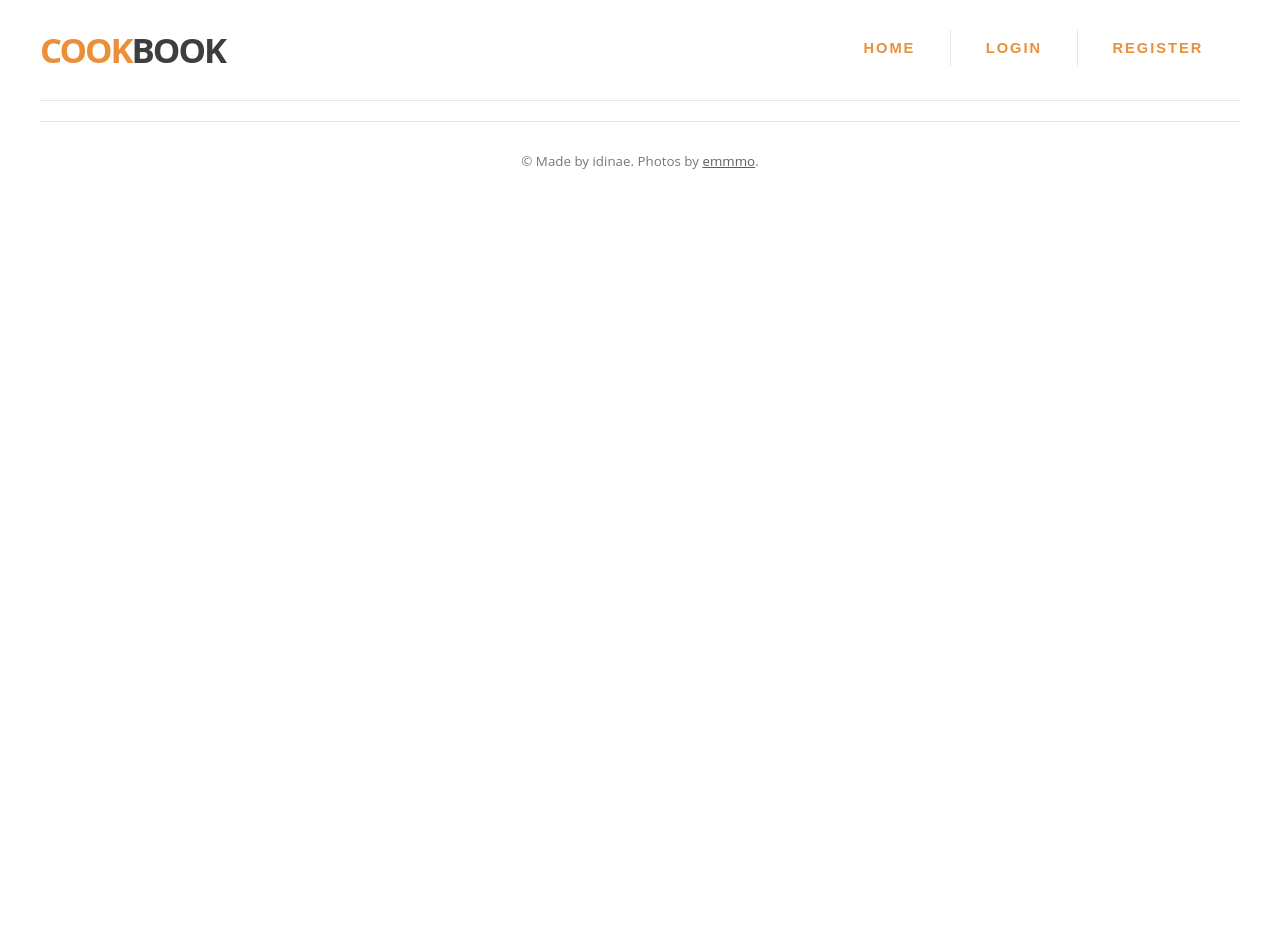
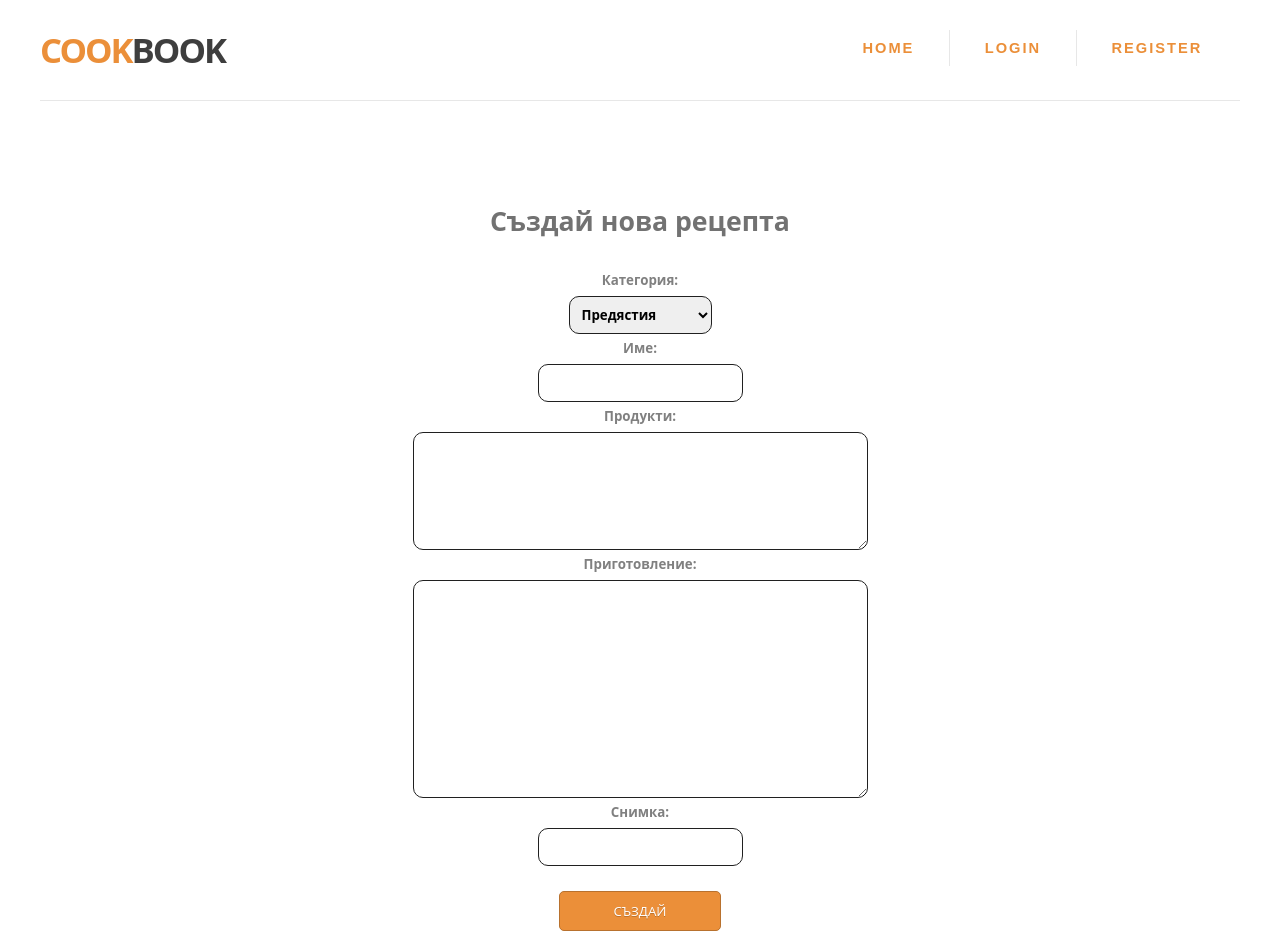
Before and after one commit to idinae/js-vue-app, a Vue app in the folder client/: page /create in a window 1280 px wide. Shown: the top 952 px of the page. Before the commit the page ends 800 px from the top, so only its background shows below. Built offline with nearby package versions, Linux system fonts and the light colour scheme; no server answers.

Commit message:
Create added

```diff
--- a/client/src/components/AppHeader.vue
+++ b/client/src/components/AppHeader.vue
@@ -77,9 +77,9 @@
 						<li><router-link to="/">Home</router-link></li>
 						<li><router-link to="/login" v-if="!isLoggedIn">Login</router-link></li>
 						<li><router-link to="/register" v-if="!isLoggedIn">Register</router-link></li>
+						<li><router-link to="/create" v-if="isLoggedIn">Create</router-link></li>
 						<li><router-link to="/profile" v-if="isLoggedIn">Profile</router-link></li>
 						<li><router-link to="/logout" @click="handleSignOut" v-if="isLoggedIn">Logout</router-link></li>
-
 
 					</ul>
 				</div>
--- a/client/src/router/router.js
+++ b/client/src/router/router.js
@@ -2,6 +2,7 @@ import { createRouter, createWebHistory } from "vue-router";
 import Home from "../views/Home.vue";
 import Login from "../views/Login.vue";
 import Register from "../views/Register.vue";
+import Create from "../views/Create.vue";
 import Profile from "../views/Profile.vue";
 
 const routes = [
@@ -9,6 +10,7 @@ const routes = [
     {path: "/register", component: Register},
     {path: "/login", component: Login},
     {path: "/logout", component: Home},
+    {path: "/create", component: Create},
     {path: "/profile",
     component: Profile,
     meta: {requiresAuth: true}
--- /dev/null
+++ b/client/src/views/Create.vue
@@ -0,0 +1,126 @@
+<template>
+    <div class="articlewrapper">
+        <h1>Създай нова рецепта</h1>
+        <form onSubmit={onCreateRecipeSubmitHandler}>
+            <label htmlFor="type">Категория:</label>
+            <select id="type">
+                <option value="starters">Предястия</option>
+                <option value="mains">Основни ястия</option>
+                <option value="desserts">Десерти</option>
+            </select>
+            <label htmlFor="name">Име:</label>
+            <input type="text" name="name" id="name" onChange={onChangeNameHandler} />
+            <!-- <div className={`${style.validation} ${state.length<3 && style.show}`}>Name length should be minimum 3 characters.</div> -->
+            <label htmlFor="products">Продукти:</label>
+            <textarea type="text" rows="5" cols="50" name="products" id="products"></textarea>
+            <label htmlFor="description">Приготовление:</label>
+            <textarea type="text" rows="10" cols="50" name="description" id="description"></textarea>
+            <label htmlFor="imageUrl">Снимка:</label>
+            <input type="text" name="imageUrl" id="imageUrl" />
+            <button type="submit" class="buttonstyle" value="Create">Създай</button>
+        </form>
+    </div>
+
+
+</template>
+
+<script>
+    export default {
+
+    }
+</script>
+
+<style scoped>
+.container {
+  width: 1200px;
+  margin: 0px auto;
+}
+
+.articlewrapper {
+  max-width: 600px;
+  margin: 0px auto;
+  text-align: center;
+}
+
+.articlewrapper h1 {
+  padding: 100px 0 30px;
+}
+
+/*Form style*/
+form {
+  display: flex;
+  flex-flow: column;
+  align-items: center;
+  width: 100%;
+  margin: 0 auto;
+  text-align: center;
+  color: #808080;
+  font-weight: bold;
+}
+
+input,
+textarea,
+select {
+  padding: 8px;
+  margin: 5px;
+  border-radius: 10px;
+  outline: none;
+  border: 1px solid rgb(32, 32, 32);
+}
+
+/* Button */
+.buttonstyle {
+  display: inline-block;
+  width: 120px;
+  margin-top: 20px;
+  margin-bottom: 50px;
+  padding: 10px 20px;
+  background: rgb(235, 143, 57);
+  border-radius: 5px;
+  box-shadow: 0px 0px 0px 5px rgba(255, 255, 255, 0.1);
+  border: 1px solid rgb(184, 113, 46);
+  line-height: normal;
+  text-align: center;
+  text-decoration: none;
+  text-transform: uppercase;
+  text-shadow: 0px 1px 0px rgba(0, 0, 0, .2);
+  font-size: 1em;
+  font-weight: 400;
+  color: #FFF !important;
+  cursor: pointer;
+}
+
+.buttonstyle a {
+  text-decoration: none;
+  color: #FFF !important;
+}
+
+a:hover {
+  background-color: rgb(184, 113, 46);
+  text-decoration: none;
+  cursor: pointer;
+}
+
+a:active {
+  background-color: rgb(184, 113, 46);
+  cursor: pointer;
+}
+
+textarea {
+  padding: 8px;
+  margin: 5px;
+  border-radius: 10px;
+  outline: none;
+  border: 1px solid rgb(32, 32, 32);
+}
+
+.validation {
+  color: red;
+  padding-bottom: 10px;
+  display: none;
+}
+
+.show {
+  display: block;
+}
+</style>
```
Lines whose indentation alone changed are shown as unchanged.
